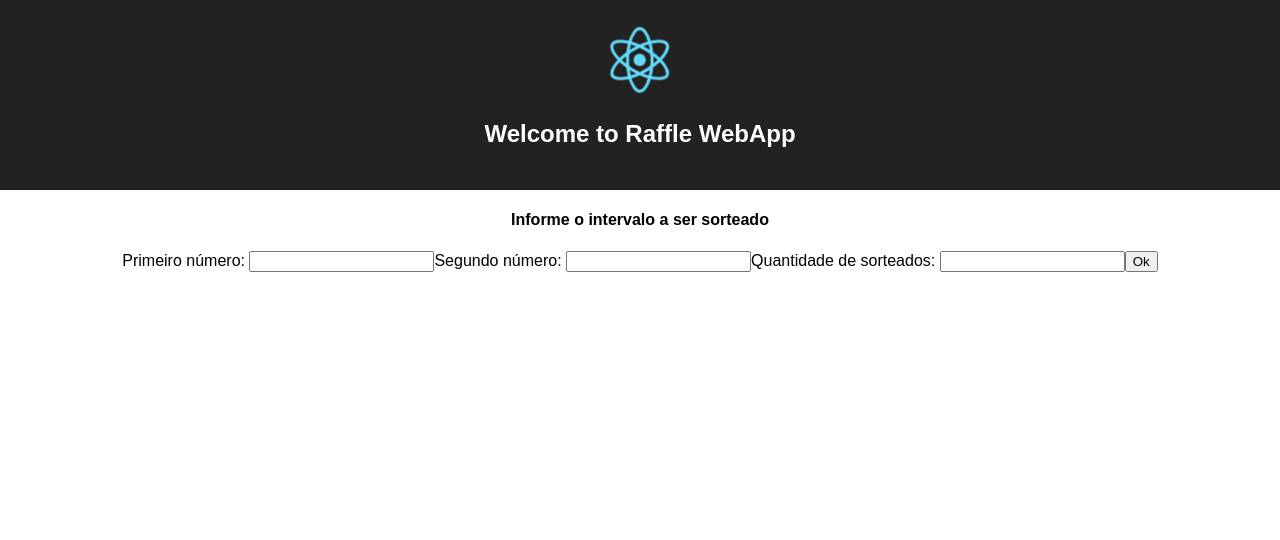
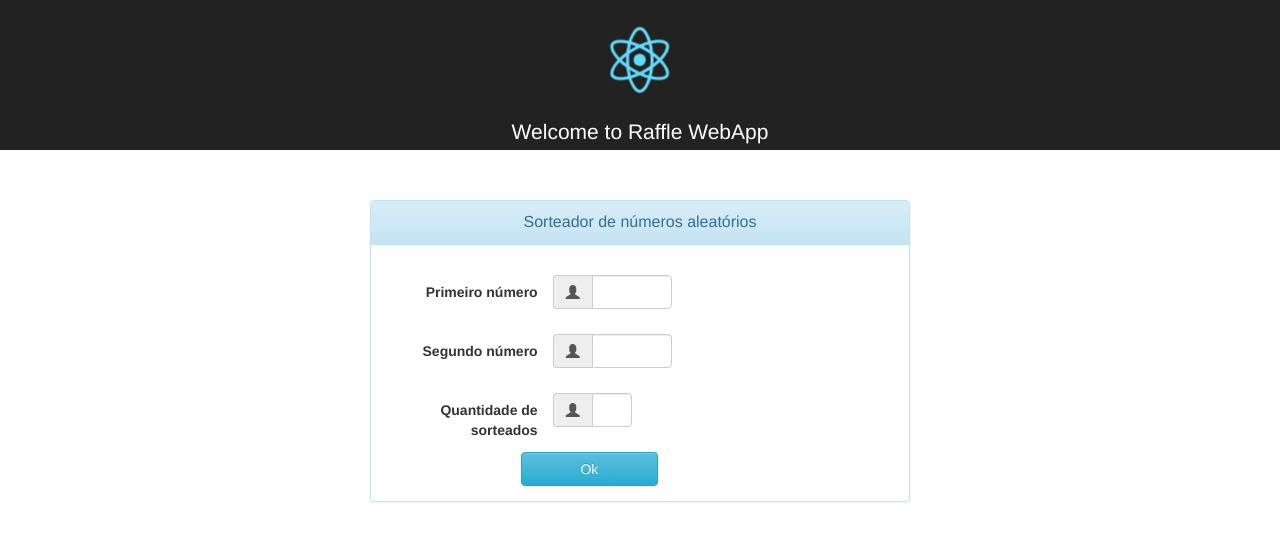
Before and after one commit to Calison25/raffle, a React (Create React App) app: page / in a window 1280 px wide. Shown: the top 540 px of the page. Built offline with nearby package versions, Linux system fonts and the light colour scheme.

Commit message:
Estiliza o formulário

```diff
--- a/src/components/RaffleContainer.js
+++ b/src/components/RaffleContainer.js
@@ -5,7 +5,6 @@ class RaffleContainer extends Component {
     render() {
         return (
            <div className="container">
-               <h4>Informe o intervalo a ser sorteado</h4>
                <RaffleForm/>
            </div>
         );
--- a/src/components/RaffleForm.js
+++ b/src/components/RaffleForm.js
@@ -1,5 +1,7 @@
 import React, { Component } from 'react';
-import RaffleResult from "./RaffleResult";
+import RaffleResult from './RaffleResult';
+import 'bootstrap/dist/css/bootstrap.css';
+import 'bootstrap/dist/css/bootstrap-theme.css';
 
 class RaffleForm extends Component {
     constructor(props) {
@@ -35,27 +37,52 @@ class RaffleForm extends Component {
     }
 
     render() {
+        const inputStyle = {
+              maxWidth: 80,
+        };
+
+        const formStyle = {
+              maxWidth: 500
+        };
+
         if (this.state.showResult){
            return <RaffleResult formData={this.state.formData} />;
         }
 
         return (
-           <div>
-                <form className="raffle-form" id="raffleForm" onSubmit={this.handleSubmit.bind(this)}>
-                    <label htmlFor="">
-                        Primeiro número: <input type="text" value={this.state.formData.startInterval} name="startInterval" onChange={this.handleChange}/>
-                    </label>
+           <div style={{marginTop:50}} className="mainbox col-md-6 col-md-offset-3 col-sm-8 col-sm-offset-2">
+               <div className="panel panel-info">
+                   <div className="panel-heading">
+                       <div className="panel-title">Sorteador de números aleatórios</div>
+                   </div>
 
-                    <label htmlFor="">
-                        Segundo número: <input type="text" value={this.state.formData.endInterval} name="endInterval" onChange={this.handleChange}/>
-                    </label>
+                   <div style={{paddingTop:30}} className="panel-body">
 
-                    <label htmlFor="">
-                        Quantidade de sorteados: <input type="text" value={this.state.formData.numberOfLots} name="numberOfLots" onChange={this.handleChange}/>
-                    </label>
+                        <form style={formStyle} className='form-horizontal raffle-form' id='raffleForm' onSubmit={this.handleSubmit.bind(this)}>
+                            <label className='col-md-4 control-label' htmlFor=''>Primeiro número</label>
+                            <div style={{marginBottom: 25}} className="input-group">
+                                <span className="input-group-addon"><i className="glyphicon glyphicon-user"></i></span>
+                                <input style={inputStyle} maxLength='4' className='form-control' type='text' value={this.state.formData.startInterval} name='startInterval' onChange={this.handleChange}/>
+                            </div>
 
-                    <input type="submit" value="Ok"/>
-                </form>
+                            <label className='col-md-4 control-label' htmlFor=''>Segundo número</label>
+                            <div style={{marginBottom: 25}} className="input-group">
+                                <span className="input-group-addon"><i className="glyphicon glyphicon-user"></i></span>
+                                <input style={inputStyle} maxLength='4' className='form-control' type='text' value={this.state.formData.endInterval} name='endInterval' onChange={this.handleChange}/>
+                            </div>
+
+                            <label className='col-md-4 control-label' htmlFor=''>Quantidade de sorteados</label>
+                            <div style={{marginBottom: 25}} className="input-group">
+                                <span className="input-group-addon"><i className="glyphicon glyphicon-user"></i></span>
+                                <input style={{maxWidth: 40}} maxLength='2' className='form-control' type='text' value={this.state.formData.numberOfLots} name='numberOfLots' onChange={this.handleChange}/>
+                            </div>
+
+                            <div style={{marginLeft: 120}} className="col-md-4">
+                                <button className='btn btn-info btn-block' type='submit'> Ok</button>
+                            </div>
+                        </form>
+                   </div>
+               </div>
            </div>
         );
     }
```
